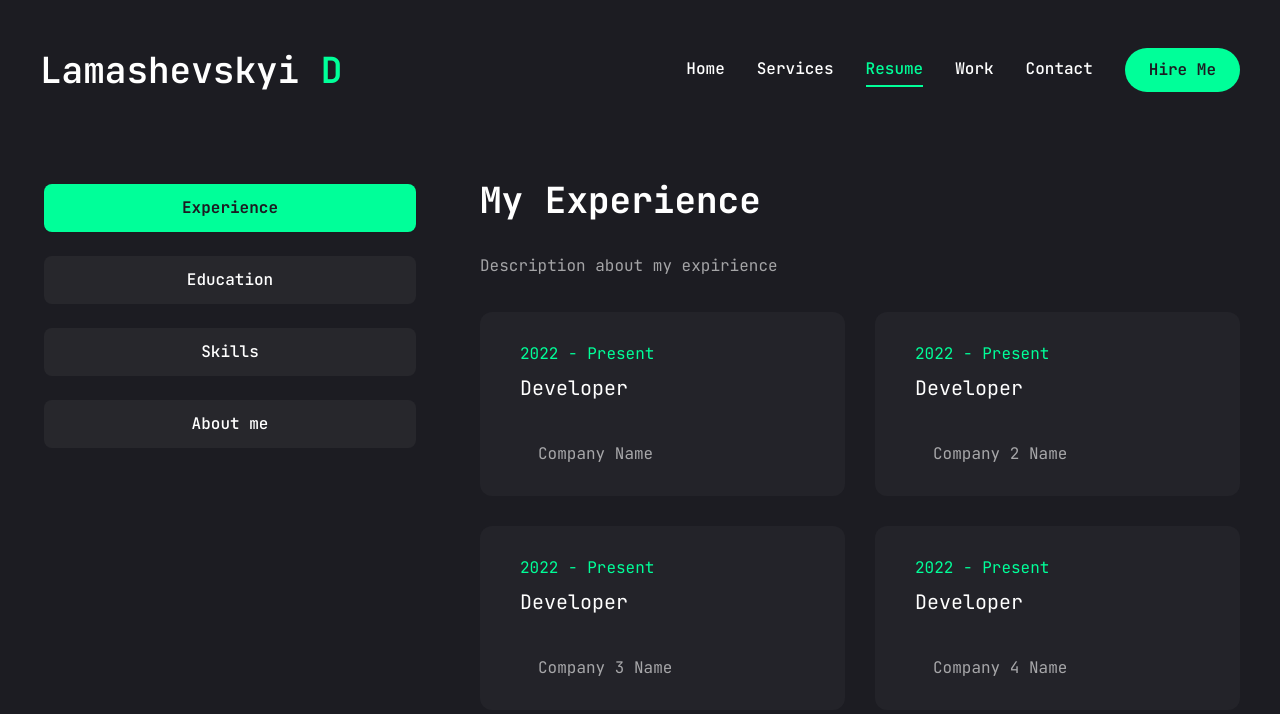
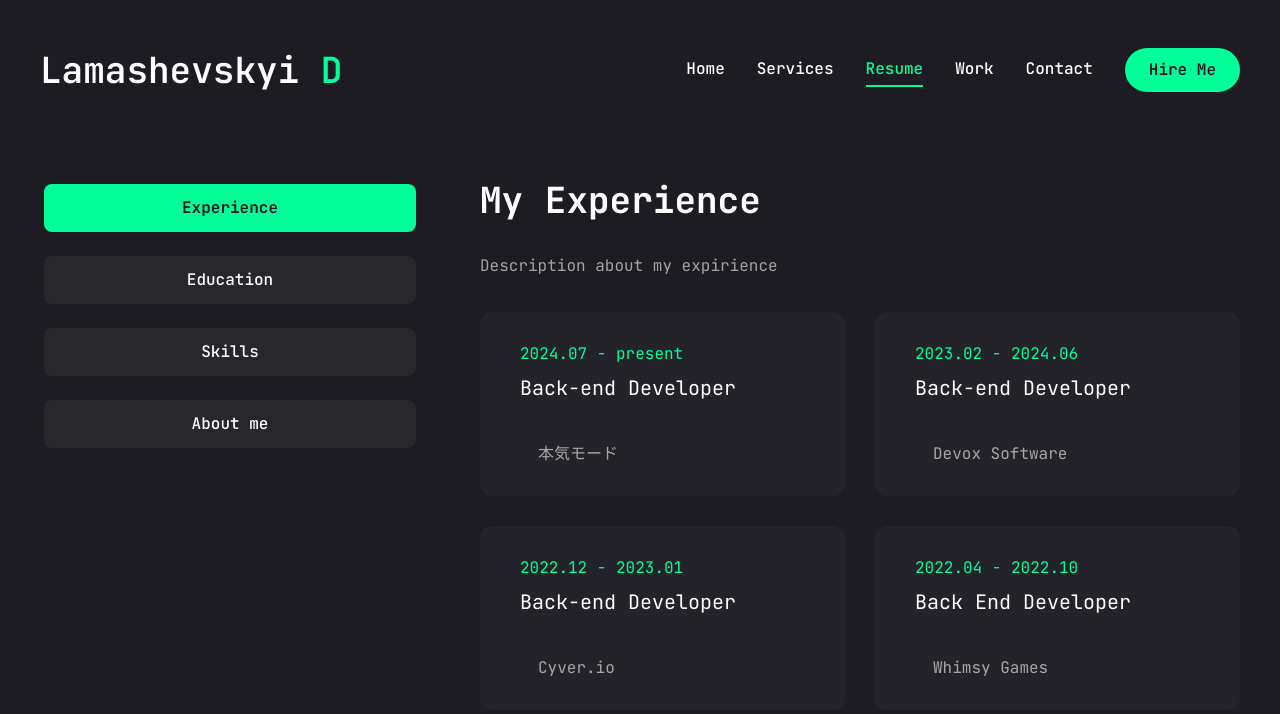
Before and after one commit to DmytroLamashevskyi/DmytroLamashevskyi.github.io, a Next.js app: page /resume in a window 1280 px wide. Shown: the top 714 px of the page. Built offline with nearby package versions, Linux system fonts and the light colour scheme.

Commit message:
Changes and fixes in personal Data

```diff
--- a/app/contact/page.jsx
+++ b/app/contact/page.jsx
@@ -12,12 +12,12 @@ const info = [
     {
         icon: <FaPhoneAlt/>,
         title: "Phone",
-        description: "+81123123123"
+        description: "(+81)070-9332-6466"
     },
     {
         icon: <FaEnvelope/>,
         title: "Email",
-        description: "@gmail.com"
+        description: "d.lamashevskyi@gmail.com"
     }
 ]
 
--- a/app/resume/page.jsx
+++ b/app/resume/page.jsx
@@ -1,147 +1,188 @@
 "use client";
-import { FaHtml5, FaCss3, FaAws, FaReact} from "react-icons/fa";
-import { SiUnity, SiDotnet} from "react-icons/si";
+import { FaHtml5, FaCss3, FaAws, FaReact, FaDocker } from "react-icons/fa";
+import {
+  SiUnity,
+  SiDotnet,
+  SiGithub,
+  SiPostgresql,
+  SiOculus,
+  SiWindows10,
+} from "react-icons/si";
 
 const about = {
-    title: 'About me',
-    description: 'Some information about my life and me',
-    info:[
+  title: "About me",
+  description:
+    "I enjoy playing the guitar, which allows me to express my creativity and unwind after a long day. I'm passionate about manga, enjoying both reading and exploring the unique storytelling styles that different authors bring. Manga has been a source of inspiration for me, fueling my imagination and providing fresh perspectives. Additionally, I love traveling frequently, as it gives me the opportunity to experience new cultures, meet interesting people, and broaden my horizons. These interests help me stay balanced, creative, and open-minded in both my personal and professional life.",
+  info: [
     {
       fieldName: "Name",
-            fieldValue: "Dmytro Lamashevskyi"
+      fieldValue: "Dmytro Lamashevskyi",
     },
     {
       fieldName: "Phone",
-            fieldValue: "Value"
-        },
-        {
-            fieldName: "Line",
-            fieldValue: "Value"
+      fieldValue: "(+81)070-9332-6466",
     },
     {
       fieldName: "Experience",
-            fieldValue: "5+ Years"
+      fieldValue: "6+ Years",
     },
     {
       fieldName: "Email",
-            fieldValue: "d.lamashevskyi@gmail.com"
+      fieldValue: "d.lamashevskyi@gmail.com",
     },
     {
       fieldName: "County",
-            fieldValue: "Japan"
+      fieldValue: "Japan",
     },
     {
       fieldName: "Languages",
-            fieldValue: "English, Ukrainian, Russian, Polish, Japanese"
+      fieldValue: "English, Ukrainian, Russian, Polish, Japanese",
     },
-    ]
-
-}
+  ],
+};
 
 const experience = {
-    icon:'/assets/resume/badge.svg',
-    title: 'My Experience',
+  icon: "/assets/resume/badge.svg",
+  title: "My Experience",
   description: "Description about my expirience",
   items: [
     {
-            company: "Company Name",
-            position: "Developer",
-            duration: "2022 - Present",
+      company: "本気モード",
+      position: "Back-end Developer",
+      duration: "2024.07 - present",
     },
     {
-            company: "Company 2 Name",
-            position: "Developer",
-            duration: "2022 - Present",
+      company: "Devox Software",
+      position: "Back-end Developer",
+      duration: "2023.02 - 2024.06",
     },
     {
-            company: "Company 3 Name",
-            position: "Developer",
-            duration: "2022 - Present",
+      company: "Cyver.io",
+      position: "Back-end Developer",
+      duration: "2022.12 - 2023.01",
     },
     {
-            company: "Company 4 Name",
+      company: "Whimsy Games",
+      position: "Back End Developer",
+      duration: "2022.04 - 2022.10",
+    },
+    {
+      company: "Motorola Solutions",
+      position: "C# Developer",
+      duration: "2021.12 - 2022.10",
+    },
+    {
+      company: "Sollers Consulting",
       position: "Developer",
-            duration: "2022 - Present",
+      duration: "2020.03 - 2021.10 ",
     },
-    ]
-}
+  ],
+};
 
 const education = {
-    icon:'/assets/resume/cap.svg',
-    title: 'My Education',
-    description: "Description about my experience",
+  icon: "/assets/resume/cap.svg",
+  title: "My Education",
+  description:
+    "I began my journey studying Computer Engineering, building a foundation in software and electronics. I expanded my skills in computer science, focusing on computing systems, and pursued advanced topics like AI and data analytics, collaborating on diverse projects. These experiences enriched my expertise, adaptability, and broadened my perspective, making me a better engineer and a more adaptable individual.",
   items: [
     {
-            institution: "Company Name",
-            degree: "Developer",
-            duration: "2022 - Present",
+      institution: "浙江师范大学",
+      degree: "Master Computer Science",
+      duration: "2021.09 - 2024.06",
     },
     {
-            institution: "Company Name",
-            degree: "Developer",
-            duration: "2022 - Present",
+      institution: "Politechnika Lubelska",
+      degree: "Bachelor of Computer Science",
+      duration: "2015.10 - 2020.03",
     },
     {
-            institution: "Company Name",
-            degree: "Developer",
-            duration: "2022 - Present",
+      institution: "Chernihiv National University of Technology",
+      degree: "Bachelor of Computer Engineering",
+      duration: "2015.9 - 2018.06",
     },
-    ]
-}
+  ],
+};
 
 const skills = {
   title: "My skills",
   description: "",
-    skillList:[
+  skillList: [
     {
-            icon: <FaHtml5/>,
-            name: "HTML 5"
+      icon: <FaHtml5 />,
+      name: "HTML 5",
     },
     {
-            icon: <FaCss3/>,
-            name: "CSS 3"
+      icon: <FaCss3 />,
+      name: "CSS 3",
     },
     {
-            icon: <FaReact/>,
-            name: "React"
+      icon: <FaReact />,
+      name: "React",
     },
     {
-            icon: <FaAws/>,
-            name: "AWS"
+      icon: <FaAws />,
+      name: "AWS",
     },
     {
-            icon: <SiDotnet/>,
-            name: "DotNet"
+      icon: <SiDotnet />,
+      name: "DotNet",
     },
     {
-            icon: <SiUnity/>,
-            name: "Unity 3D"
+      icon: <SiWindows10 />,
+      name: "WPF Desktop App",
     },
-    ]
-}
+    {
+      icon: <SiUnity />,
+      name: "Unity 3D",
+    },
+    {
+      icon: <SiGithub />,
+      name: "Github",
+    },
+    {
+      icon: <SiPostgresql />,
+      name: "Postgre SQL",
+    },
+    {
+      icon: <SiOculus />,
+      name: "Oculus VR",
+    },
+    {
+      icon: <FaDocker />,
+      name: "Docker",
+    },
+  ],
+};
 
 import { Tabs, TabsContent, TabsList, TabsTrigger } from "@/components/ui/tabs";
-import { Tooltip,TooltipContent, TooltipProvider, TooltipTrigger } from "@/components/ui/tooltip";
+import {
+  Tooltip,
+  TooltipContent,
+  TooltipProvider,
+  TooltipTrigger,
+} from "@/components/ui/tooltip";
 import { ScrollArea } from "@/components/ui/scroll-area";
 import { motion } from "framer-motion";
 
-const Resume = ()=>{
-    return(
+const Resume = () => {
+  return (
     <motion.div
-            initial={{opacity:0}}
-            animate=
-            {{
-                opacity:1,
+      initial={{ opacity: 0 }}
+      animate={{
+        opacity: 1,
         transition: {
-                    delay:2.4,
+          delay: 2.4,
           duration: 0.4,
-                    ease: "easeIn"
-                }
+          ease: "easeIn",
+        },
       }}
       className="min-h-[80vh] flex items-center justify-center py-12 xl:py-0"
     >
       <div className="container mx-auto">
-                <Tabs defaultValue="experience" className="flex flex-col xl:flex-row gap-[60px]">
+        <Tabs
+          defaultValue="experience"
+          className="flex flex-col xl:flex-row gap-[60px]"
+        >
           <TabsList className="flex flex-col w-full max-w-[380px] mx-auto xl:mx-0 gap-6">
             <TabsTrigger value="experience">Experience</TabsTrigger>
             <TabsTrigger value="education">Education</TabsTrigger>
@@ -152,21 +193,27 @@ const Resume = ()=>{
             <TabsContent value="experience" className="w-full">
               <div className="flex flex-col gap-[30px] text-center xl:text-left">
                 <h3 className="text-4xl font-bold">{experience.title}</h3>
-                                <p className="max-w-[600px] text-white/60 mx-auto xl:mx-0">{experience.description}</p>
+                <p className="max-w-[600px] text-white/60 mx-auto xl:mx-0">
+                  {experience.description}
+                </p>
                 <ScrollArea className="h-[400px]">
                   <ul className="grid grid-cols-1 lg:grid-cols-2 gap-[30px]">
-                                        {experience.items.map((item,index)=>{
+                    {experience.items.map((item, index) => {
                       return (
-                                                <li key={index} className="bg-[#232329] h-[184px] py-6 px-10 rounded-xl flex flex-col justify-center items-center lg:items-start gap-1">
+                        <li
+                          key={index}
+                          className="bg-[#232329] h-[184px] py-6 px-10 rounded-xl flex flex-col justify-center items-center lg:items-start gap-1"
+                        >
                           <span className="text-accent">{item.duration}</span>
-                                                    <h3 className="text-xl max-w-[260px] min-h-[60px] text-center lg:text-left">{item.position}</h3>
+                          <h3 className="text-xl max-w-[260px] min-h-[60px] text-center lg:text-left">
+                            {item.position}
+                          </h3>
                           <div className="flex item-center gap-3">
                             <span className="w-[6px] h-[6px] rounded-full"></span>
                             <p className="text-white/60">{item.company}</p>
                           </div>
                         </li>
-                                            )
-
+                      );
                     })}
                   </ul>
                 </ScrollArea>
@@ -175,21 +222,27 @@ const Resume = ()=>{
             <TabsContent value="education" className="w-full">
               <div className="flex flex-col gap-[30px] text-center xl:text-left">
                 <h3 className="text-4xl font-bold">{education.title}</h3>
-                                <p className="max-w-[600px] text-white/60 mx-auto xl:mx-0">{education.description}</p>
+                <p className="max-w-[600px] text-white/60 mx-auto xl:mx-0">
+                  {education.description}
+                </p>
                 <ScrollArea className="h-[400px]">
                   <ul className="grid grid-cols-1 lg:grid-cols-2 gap-[30px]">
-                                        {education.items.map((item,index)=>{
+                    {education.items.map((item, index) => {
                       return (
-                                                <li key={index} className="bg-[#232329] h-[184px] py-6 px-10 rounded-xl flex flex-col justify-center items-center lg:items-start gap-1">
+                        <li
+                          key={index}
+                          className="bg-[#232329] h-[184px] py-6 px-10 rounded-xl flex flex-col justify-center items-center lg:items-start gap-1"
+                        >
                           <span className="text-accent">{item.duration}</span>
-                                                    <h3 className="text-xl max-w-[260px] min-h-[60px] text-center lg:text-left">{item.degree}</h3>
+                          <h3 className="text-xl max-w-[260px] min-h-[60px] text-center lg:text-left">
+                            {item.degree}
+                          </h3>
                           <div className="flex item-center gap-3">
                             <span className="w-[6px] h-[6px] rounded-full"></span>
                             <p className="text-white/60">{item.institution}</p>
                           </div>
                         </li>
-                                            )
-
+                      );
                     })}
                   </ul>
                 </ScrollArea>
@@ -199,16 +252,20 @@ const Resume = ()=>{
               <div className="flex flex-col gap-[30px]">
                 <div className="flex flex-col gap-[30px] text-center xl:text-left">
                   <h3 className="text-4xl font-bold">{skills.title}</h3>
-                                    <p className="max-w-[600px] text-white/60 mx-auto xl:mx-0">{skills.description}</p>
+                  <p className="max-w-[600px] text-white/60 mx-auto xl:mx-0">
+                    {skills.description}
+                  </p>
                 </div>
                 <ul className="grid grid-cols-2 sm:grid-cols-3 md:grid-cols-4 gap-4 xl:gap-[30px]">
-                                    {skills.skillList.map((skill,index)=>{
+                  {skills.skillList.map((skill, index) => {
                     return (
                       <li key={index}>
                         <TooltipProvider delayDuration={100}>
                           <Tooltip>
                             <TooltipTrigger className="w-full h-[150px] bg-[#232329] rounded-xl flex justify-center items-center group">
-                                                            <div className="text-6xl group-hover:text-accent transition-all duration-300">{skill.icon}</div>
+                              <div className="text-6xl group-hover:text-accent transition-all duration-300">
+                                {skill.icon}
+                              </div>
                             </TooltipTrigger>
                             <TooltipContent>
                               <p className="capitalize">{skill.name}</p>
@@ -216,26 +273,32 @@ const Resume = ()=>{
                           </Tooltip>
                         </TooltipProvider>
                       </li>
-                                        )
+                    );
                   })}
                 </ul>
               </div>
             </TabsContent>
-                        <TabsContent value="about" className="w-full text-center xl:text-left">
+            <TabsContent
+              value="about"
+              className="w-full text-center xl:text-left"
+            >
               <div className="flex flex-col gap-[30px]">
                 <h3 className="text-4xl font-bold">{about.title}</h3>
-                                <p className="max-w-[600px] text-white/60 mx-auto xl:mx-0">{about.description}</p>
+                <p className="max-w-[600px] text-white/60 mx-auto xl:mx-0">
+                  {about.description}
+                </p>
                 <ul className="grid grid-cols-1 xl:grid-cols-2 gap-y-6 max-w-[780px] mx-auto xl:mx-0">
-                                    {
-                                        about.info.map((item,index)=>{
+                  {about.info.map((item, index) => {
                     return (
-                                                <li key={index} className="flex items-center justify-center xl:justify-start gap-4">
+                      <li
+                        key={index}
+                        className="flex items-center justify-center xl:justify-start gap-4"
+                      >
                         <span className="text-white/60">{item.fieldName}</span>
                         <span className="text-xl">{item.fieldValue}</span>
                       </li>
-                                            )
-                                        })
-                                    }
+                    );
+                  })}
                 </ul>
               </div>
             </TabsContent>
@@ -243,7 +306,7 @@ const Resume = ()=>{
         </Tabs>
       </div>
     </motion.div>
-    )
-}
+  );
+};
 
 export default Resume;
--- a/components/PageTransition.jsx
+++ b/components/PageTransition.jsx
@@ -20,7 +20,7 @@ const PageTransition = ({children}) => {
                     duration: 0.4,
                     ease:'easeInOut'
                 }
-            }} className="h-screen w-screen fixed bg-primary top-0 pointer-events-none"/>
+            }} className="h-screen w-screen fixed bg-[#3f3d3d] top-0 pointer-events-none"/>
         {children}
         </div>
     </AnimatePresence>
--- a/components/Social.jsx
+++ b/components/Social.jsx
@@ -2,8 +2,8 @@ import Link from "next/link"
 import {FaGithub, FaLinkedinIn} from "react-icons/fa"
 
 const socials = [
-  {icon: <FaGithub/>,path: ""},
-  {icon: <FaLinkedinIn/>,path: ""}
+  {icon: <FaGithub/>,path: "https://github.com/DmytroLamashevskyi"},
+  {icon: <FaLinkedinIn/>,path: "https://www.linkedin.com/in/dima-lamashevski/"}
 ];
 
 const Social = ({containerStyles, iconStyles}) => {
--- a/components/Stairs.jsx
+++ b/components/Stairs.jsx
@@ -29,7 +29,7 @@ const Stairs = () => {
                             delay: reverseIndex(index) * 0.1,
 
                         }}
-                        className="h-full w-full bg-white relative"
+                        className="h-full w-full bg-[#363636] relative"
                     />
                 );
         })}
--- a/components/Stats.jsx
+++ b/components/Stats.jsx
@@ -4,15 +4,15 @@ import CountUp from 'react-countup';
 
 const stats =[
     {
-        num:12,
+        num:6,
         text:"Years of experience"
     },
     {
-        num:12,
+        num:22,
         text:"Technologies Learned"
     },
     {
-        num:12,
+        num:14,
         text:"Projects completed"
     }
 ]
```
Also changed, not shown: app/page.jsx (+6 -4 lines), public/assets/photo.png, 1 other file (tests, documents, lock files or other folders). Lines whose indentation alone changed are shown as unchanged.
